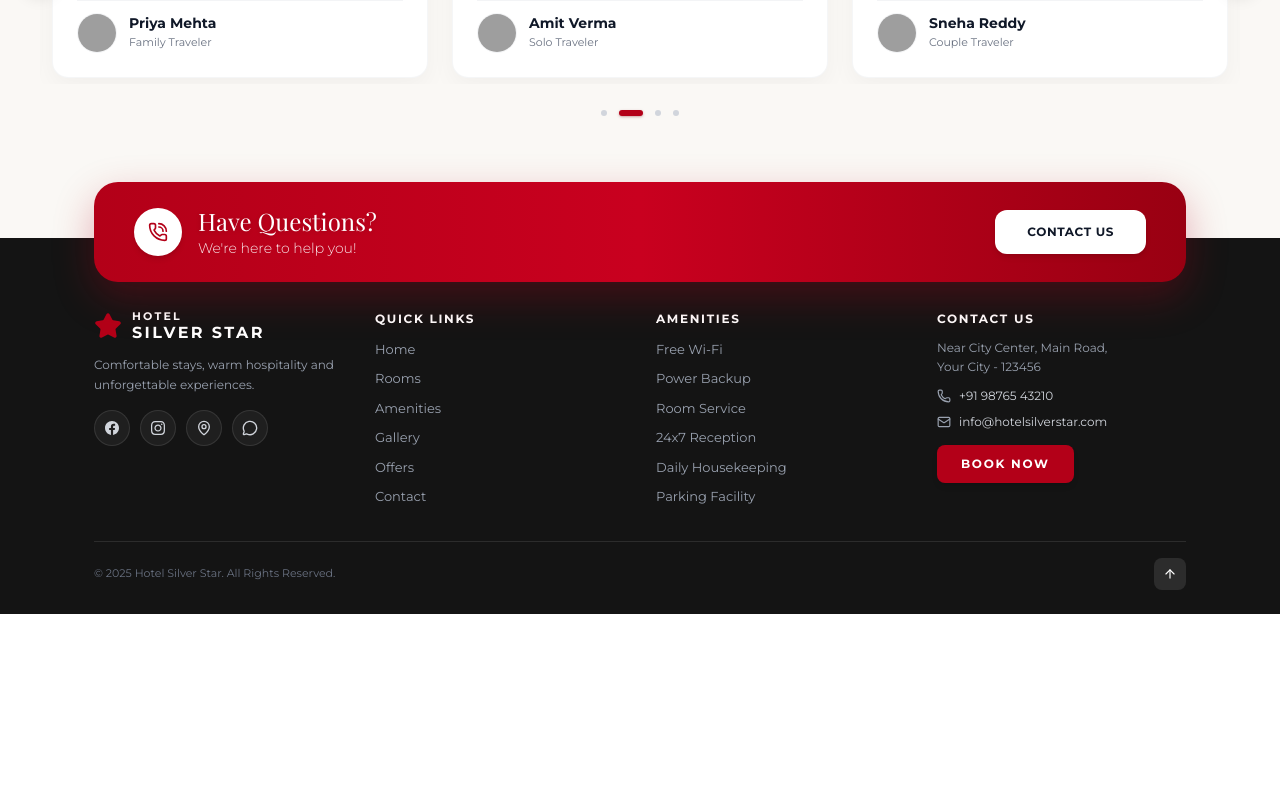
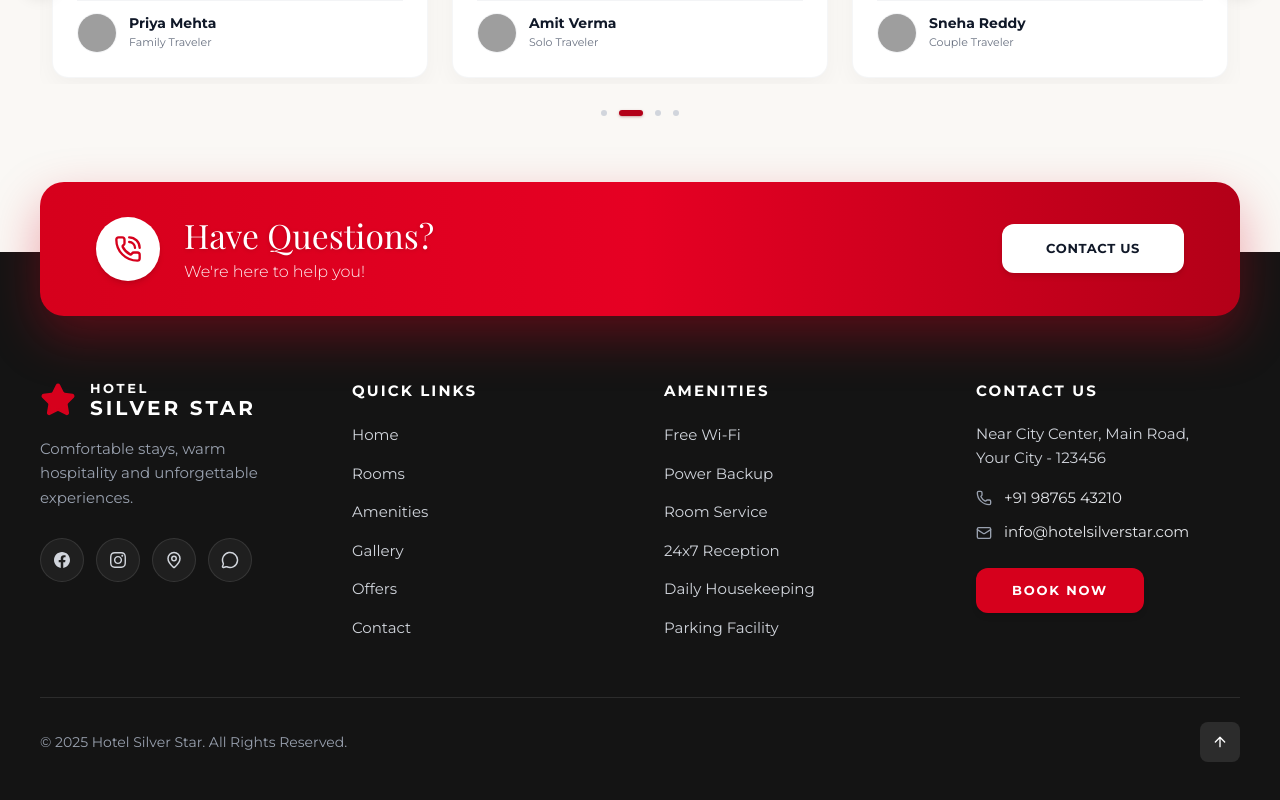
Before and after one commit to SwiftriseGit/hotel-blue-start, a Next.js app: page / in a window 1280 px wide. Shown: the part 3679-4479 px from the top of the page. Before the commit the page ends 4293 px from the top, so only its background shows below. Built offline with nearby package versions, Linux system fonts and the light colour scheme; grey boxes are pictures that could not be loaded; a web font is replaced by a local one.

Commit message:
fix: match footer and CTA banner width to header (max-w-[1440px]), increase font sizes, and prevent banner from overlapping footer columns

```diff
--- a/app/components/CtaBanner.tsx
+++ b/app/components/CtaBanner.tsx
@@ -8,23 +8,23 @@ export default function CtaBanner() {
     "https://wa.me/919876543210?text=Hello%20Hotel%20Silver%20Star%2C%20I%20have%20a%20question%20regarding%20my%20stay.";
 
   return (
-    <div className="w-full max-w-[1140px] mx-auto px-4 sm:px-6 relative z-20 -mb-10 sm:-mb-11">
+    <div className="w-full max-w-[1440px] mx-auto px-4 sm:px-6 md:px-8 lg:px-10 relative z-20 -mb-14 sm:-mb-16">
       <Reveal type="up" delay={50}>
-        <div className="group bg-gradient-to-r from-[#b30018] via-[#c9001f] to-[#990012] rounded-2xl sm:rounded-3xl py-5 sm:py-6 px-6 sm:px-8 md:px-10 shadow-[0_15px_40px_rgba(180,0,25,0.3)] flex flex-col md:flex-row items-center justify-between gap-4 sm:gap-5 text-white transition-all duration-500 hover:shadow-[0_20px_50px_rgba(180,0,25,0.4)]">
+        <div className="group bg-gradient-to-r from-[#d6001c] via-[#e60023] to-[#b30018] rounded-2xl sm:rounded-3xl py-6 sm:py-7 md:py-8 px-6 sm:px-10 md:px-14 shadow-[0_20px_50px_rgba(214,0,28,0.35)] flex flex-col md:flex-row items-center justify-between gap-6 text-white transition-all duration-500 hover:shadow-[0_25px_60px_rgba(214,0,28,0.45)]">
 
           {/* Left Content (Phone Icon + Text) */}
-          <div className="flex flex-col sm:flex-row items-center gap-3.5 sm:gap-4 text-center sm:text-left">
+          <div className="flex flex-col sm:flex-row items-center gap-4 sm:gap-6 text-center sm:text-left">
             {/* White Circular Phone Icon */}
-            <div className="w-11 h-11 sm:w-12 sm:h-12 bg-white rounded-full flex items-center justify-center shrink-0 shadow-md transform transition-transform duration-500 group-hover:scale-110 group-hover:rotate-6">
-              <PhoneCall className="w-5 h-5 text-[#b30018]" />
+            <div className="w-14 h-14 sm:w-16 sm:h-16 bg-white rounded-full flex items-center justify-center shrink-0 shadow-md transform transition-transform duration-500 group-hover:scale-110 group-hover:rotate-6">
+              <PhoneCall className="w-6 h-6 sm:w-7 sm:h-7 text-[#d6001c]" />
             </div>
 
             {/* Text */}
             <div className="flex flex-col">
-              <h3 className="font-serif text-xl sm:text-2xl font-normal text-white leading-tight mb-0.5 drop-shadow-sm">
+              <h3 className="font-serif text-2xl sm:text-3xl lg:text-[2.1rem] font-normal text-white leading-tight mb-1 drop-shadow-sm">
                 Have Questions?
               </h3>
-              <p className="text-white/90 text-xs sm:text-sm font-light">
+              <p className="text-white/95 text-sm sm:text-base font-light">
                 We&apos;re here to help you!
               </p>
             </div>
@@ -36,7 +36,7 @@ export default function CtaBanner() {
               href={contactWhatsAppUrl}
               target="_blank"
               rel="noopener noreferrer"
-              className="inline-flex items-center justify-center bg-white hover:bg-gray-50 text-gray-900 px-7 sm:px-8 py-3 rounded-xl font-bold text-xs tracking-wider uppercase transition-all duration-300 shadow-md hover:shadow-xl hover:-translate-y-0.5 active:translate-y-0 whitespace-nowrap w-full sm:w-auto min-h-[44px]"
+              className="inline-flex items-center justify-center bg-white hover:bg-gray-50 text-gray-900 px-9 sm:px-11 py-3.5 sm:py-4 rounded-xl font-bold text-xs sm:text-[13px] tracking-wider uppercase transition-all duration-300 shadow-md hover:shadow-xl hover:-translate-y-0.5 active:translate-y-0 whitespace-nowrap w-full sm:w-auto min-h-[48px]"
             >
               CONTACT US
             </a>
--- a/app/components/Footer.tsx
+++ b/app/components/Footer.tsx
@@ -14,41 +14,41 @@ export default function Footer() {
     "https://wa.me/919876543210?text=Hello%20Hotel%20Silver%20Star%2C%20I%20have%20a%20query%20regarding%20my%20stay.";
 
   return (
-    <footer className="relative w-full bg-[#141414] text-white pt-16 sm:pt-18 pb-6 overflow-hidden">
-      <div className="max-w-[1140px] mx-auto px-4 sm:px-6">
+    <footer className="relative w-full bg-[#141414] text-white pt-28 sm:pt-32 pb-12 overflow-hidden">
+      <div className="max-w-[1440px] mx-auto px-4 sm:px-6 md:px-8 lg:px-10">
 
-        {/* Main Footer Content Grid with Viewport Reveal */}
+        {/* Main Footer Content Grid 4 Columns with Viewport Reveal */}
         <Reveal type="up" delay={100}>
-          <div className="grid grid-cols-1 sm:grid-cols-2 lg:grid-cols-4 gap-6 sm:gap-8 pb-8">
+          <div className="grid grid-cols-1 sm:grid-cols-2 lg:grid-cols-4 gap-10 lg:gap-12 pb-14">
 
             {/* Col 1: Logo & About & Socials */}
             <div className="flex flex-col items-start">
               {/* Logo */}
-              <a href="#" className="flex items-center gap-2.5 mb-3 group">
-                <Star className="w-6 h-6 sm:w-7 sm:h-7 fill-[#b30018] text-[#b30018] shrink-0 transition-transform duration-300 group-hover:rotate-12" />
+              <a href="#" className="flex items-center gap-3.5 mb-4 group">
+                <Star className="w-8 h-8 sm:w-9 sm:h-9 fill-[#d6001c] text-[#d6001c] shrink-0 transition-transform duration-300 group-hover:rotate-12" />
                 <div className="flex flex-col leading-tight">
-                  <span className="text-[11px] font-bold tracking-[0.2em] text-white">
+                  <span className="text-[13px] font-bold tracking-[0.2em] text-white">
                     HOTEL
                   </span>
-                  <span className="text-[15px] sm:text-[16px] font-bold tracking-[0.15em] text-white">
+                  <span className="text-[18px] sm:text-[20px] font-bold tracking-[0.15em] text-white">
                     SILVER STAR
                   </span>
                 </div>
               </a>
 
-              <p className="text-gray-400 text-[12px] leading-relaxed max-w-xs mb-4">
+              <p className="text-gray-400 text-[14px] sm:text-[15px] leading-relaxed max-w-xs mb-7">
                 Comfortable stays, warm hospitality and unforgettable experiences.
               </p>
 
               {/* Social Icons */}
-              <div className="flex items-center gap-2.5">
+              <div className="flex items-center gap-3">
                 {/* Facebook */}
                 <a
                   href="#"
                   aria-label="Facebook"
-                  className="w-9 h-9 rounded-full bg-white/5 border border-white/10 hover:border-[#b30018] hover:text-[#b30018] hover:-translate-y-0.5 hover:shadow-md hover:shadow-red-800/30 flex items-center justify-center text-gray-300 transition-all duration-300 min-w-[36px] min-h-[36px]"
+                  className="w-11 h-11 rounded-full bg-white/5 border border-white/10 hover:border-[#d6001c] hover:text-[#d6001c] hover:-translate-y-1 hover:shadow-lg hover:shadow-red-600/30 flex items-center justify-center text-gray-300 transition-all duration-300 min-w-[44px] min-h-[44px]"
                 >
-                  <svg className="w-3.5 h-3.5 fill-current" viewBox="0 0 24 24">
+                  <svg className="w-4 h-4 fill-current" viewBox="0 0 24 24">
                     <path d="M24 12.073c0-6.627-5.373-12-12-12s-12 5.373-12 12c0 5.99 4.388 10.954 10.125 11.854v-8.385H7.078v-3.47h3.047V9.43c0-3.007 1.792-4.669 4.533-4.669 1.312 0 2.686.235 2.686.235v2.953H15.83c-1.491 0-1.956.925-1.956 1.874v2.25h3.328l-.532 3.47h-2.796v8.385C19.612 23.027 24 18.062 24 12.073z"/>
                   </svg>
                 </a>
@@ -56,9 +56,9 @@ export default function Footer() {
                 <a
                   href="#"
                   aria-label="Instagram"
-                  className="w-9 h-9 rounded-full bg-white/5 border border-white/10 hover:border-[#b30018] hover:text-[#b30018] hover:-translate-y-0.5 hover:shadow-md hover:shadow-red-800/30 flex items-center justify-center text-gray-300 transition-all duration-300 min-w-[36px] min-h-[36px]"
+                  className="w-11 h-11 rounded-full bg-white/5 border border-white/10 hover:border-[#d6001c] hover:text-[#d6001c] hover:-translate-y-1 hover:shadow-lg hover:shadow-red-600/30 flex items-center justify-center text-gray-300 transition-all duration-300 min-w-[44px] min-h-[44px]"
                 >
-                  <svg className="w-3.5 h-3.5 fill-current" viewBox="0 0 24 24">
+                  <svg className="w-4 h-4 fill-current" viewBox="0 0 24 24">
                     <path d="M12 2.163c3.204 0 3.584.012 4.85.07 3.252.148 4.771 1.691 4.919 4.919.058 1.265.069 1.645.069 4.849 0 3.205-.012 3.584-.069 4.849-.149 3.225-1.664 4.771-4.919 4.919-1.266.058-1.644.07-4.85.07-3.204 0-3.584-.012-4.849-.07-3.26-.149-4.771-1.699-4.919-4.92-.058-1.265-.07-1.644-.07-4.849 0-3.204.013-3.583.07-4.849.149-3.227 1.664-4.771 4.919-4.919 1.266-.057 1.645-.069 4.849-.069zm0-2.163c-3.259 0-3.667.014-4.947.072-4.358.2-6.78 2.618-6.98 6.98-.059 1.281-.073 1.689-.073 4.948 0 3.259.014 3.668.072 4.948.2 4.358 2.618 6.78 6.98 6.98 1.281.058 1.689.072 4.948.072 3.259 0 3.668-.014 4.948-.072 4.354-.2 6.782-2.618 6.979-6.98.059-1.28.073-1.689.073-4.948 0-3.259-.014-3.667-.072-4.947-.196-4.354-2.617-6.78-6.979-6.98-1.281-.059-1.69-.073-4.949-.073zm0 5.838c-3.403 0-6.162 2.759-6.162 6.162s2.759 6.163 6.162 6.163 6.162-2.759 6.162-6.163c0-3.403-2.759-6.162-6.162-6.162zm0 10.162c-2.209 0-4-1.79-4-4 0-2.209 1.791-4 4-4s4 1.791 4 4c0 2.21-1.791 4-4 4zm6.406-11.845c-.796 0-1.441.645-1.441 1.44s.645 1.44 1.441 1.44c.795 0 1.439-.645 1.439-1.44s-.644-1.44-1.439-1.44z"/>
                   </svg>
                 </a>
@@ -66,9 +66,9 @@ export default function Footer() {
                 <a
                   href="#"
                   aria-label="Location"
-                  className="w-9 h-9 rounded-full bg-white/5 border border-white/10 hover:border-[#b30018] hover:text-[#b30018] hover:-translate-y-0.5 hover:shadow-md hover:shadow-red-800/30 flex items-center justify-center text-gray-300 transition-all duration-300 min-w-[36px] min-h-[36px]"
+                  className="w-11 h-11 rounded-full bg-white/5 border border-white/10 hover:border-[#d6001c] hover:text-[#d6001c] hover:-translate-y-1 hover:shadow-lg hover:shadow-red-600/30 flex items-center justify-center text-gray-300 transition-all duration-300 min-w-[44px] min-h-[44px]"
                 >
-                  <MapPin className="w-4 h-4" />
+                  <MapPin className="w-4.5 h-4.5" />
                 </a>
                 {/* WhatsApp */}
                 <a
@@ -76,19 +76,19 @@ export default function Footer() {
                   target="_blank"
                   rel="noopener noreferrer"
                   aria-label="WhatsApp"
-                  className="w-9 h-9 rounded-full bg-white/5 border border-white/10 hover:border-[#b30018] hover:text-[#b30018] hover:-translate-y-0.5 hover:shadow-md hover:shadow-red-800/30 flex items-center justify-center text-gray-300 transition-all duration-300 min-w-[36px] min-h-[36px]"
+                  className="w-11 h-11 rounded-full bg-white/5 border border-white/10 hover:border-[#d6001c] hover:text-[#d6001c] hover:-translate-y-1 hover:shadow-lg hover:shadow-red-600/30 flex items-center justify-center text-gray-300 transition-all duration-300 min-w-[44px] min-h-[44px]"
                 >
-                  <MessageCircle className="w-4 h-4" />
+                  <MessageCircle className="w-4.5 h-4.5" />
                 </a>
               </div>
             </div>
 
             {/* Col 2: Quick Links */}
             <div>
-              <h4 className="text-[12px] font-bold tracking-[0.14em] text-white uppercase mb-2.5">
+              <h4 className="text-[14px] sm:text-[15px] font-bold tracking-[0.14em] text-white uppercase mb-5">
                 QUICK LINKS
               </h4>
-              <ul className="flex flex-col gap-1.5 text-[13px] text-gray-400">
+              <ul className="flex flex-col gap-3 text-[14px] sm:text-[15px] text-gray-300">
                 <li>
                   <a href="#" className="hover:text-white transition-colors duration-200 footer-link-hover py-0.5 inline-block">Home</a>
                 </li>
@@ -112,10 +112,10 @@ export default function Footer() {
 
             {/* Col 3: Amenities */}
             <div>
-              <h4 className="text-[12px] font-bold tracking-[0.14em] text-white uppercase mb-2.5">
+              <h4 className="text-[14px] sm:text-[15px] font-bold tracking-[0.14em] text-white uppercase mb-5">
                 AMENITIES
               </h4>
-              <ul className="flex flex-col gap-1.5 text-[13px] text-gray-400">
+              <ul className="flex flex-col gap-3 text-[14px] sm:text-[15px] text-gray-300">
                 <li className="py-0.5">Free Wi-Fi</li>
                 <li className="py-0.5">Power Backup</li>
                 <li className="py-0.5">Room Service</li>
@@ -127,25 +127,25 @@ export default function Footer() {
 
             {/* Col 4: Contact Us */}
             <div className="flex flex-col items-start">
-              <h4 className="text-[12px] font-bold tracking-[0.14em] text-white uppercase mb-2.5">
+              <h4 className="text-[14px] sm:text-[15px] font-bold tracking-[0.14em] text-white uppercase mb-5">
                 CONTACT US
               </h4>
-              <p className="text-gray-400 text-[12px] leading-relaxed mb-2.5">
+              <p className="text-gray-300 text-[14px] sm:text-[15px] leading-relaxed mb-4">
                 Near City Center, Main Road,<br />Your City - 123456
               </p>
-              <div className="flex items-center gap-2 text-[12px] text-gray-300 mb-2">
-                <Phone className="w-3.5 h-3.5 text-gray-400 shrink-0" />
+              <div className="flex items-center gap-3 text-[14px] sm:text-[15px] text-gray-200 mb-3">
+                <Phone className="w-4 h-4 text-gray-400 shrink-0" />
                 <span>+91 98765 43210</span>
               </div>
-              <div className="flex items-center gap-2 text-[12px] text-gray-300 mb-3.5">
-                <Mail className="w-3.5 h-3.5 text-gray-400 shrink-0" />
+              <div className="flex items-center gap-3 text-[14px] sm:text-[15px] text-gray-200 mb-6">
+                <Mail className="w-4 h-4 text-gray-400 shrink-0" />
                 <span>info@hotelsilverstar.com</span>
               </div>
               <a
                 href={bookWhatsAppUrl}
                 target="_blank"
                 rel="noopener noreferrer"
-                className="inline-flex items-center justify-center bg-[#b30018] hover:bg-[#990012] text-white px-6 py-2 rounded-lg font-bold text-xs tracking-[0.14em] uppercase transition-all duration-300 shadow-md hover:shadow-red-800/40 hover:-translate-y-0.5 active:translate-y-0 min-h-[38px]"
+                className="inline-flex items-center justify-center bg-[#d6001c] hover:bg-[#b30018] text-white px-8 sm:px-9 py-3.5 rounded-xl font-bold text-xs sm:text-[13px] tracking-[0.14em] uppercase transition-all duration-300 shadow-md hover:shadow-red-600/40 hover:-translate-y-0.5 active:translate-y-0 min-h-[44px]"
               >
                 BOOK NOW
               </a>
@@ -155,16 +155,16 @@ export default function Footer() {
         </Reveal>
 
         {/* Bottom Copyright Bar */}
-        <div className="border-t border-white/10 pt-4 flex flex-col sm:flex-row items-center justify-between gap-3 text-center sm:text-left">
-          <p className="text-gray-500 text-[11px]">
+        <div className="border-t border-white/10 pt-6 flex flex-col sm:flex-row items-center justify-between gap-4 text-center sm:text-left">
+          <p className="text-gray-400 text-[13px] sm:text-[14px]">
             &copy; 2025 Hotel Silver Star. All Rights Reserved.
           </p>
           <button
             onClick={scrollToTop}
             aria-label="Scroll to top"
-            className="w-8 h-8 bg-white/10 hover:bg-[#b30018] text-white rounded-lg flex items-center justify-center transition-all duration-300 hover:scale-110 active:scale-95 cursor-pointer min-w-[32px] min-h-[32px]"
+            className="w-10 h-10 bg-white/10 hover:bg-[#d6001c] text-white rounded-lg flex items-center justify-center transition-all duration-300 hover:scale-110 active:scale-95 cursor-pointer min-w-[40px] min-h-[40px]"
           >
-            <ArrowUp className="w-3.5 h-3.5" />
+            <ArrowUp className="w-4 h-4" />
           </button>
         </div>
 
```
